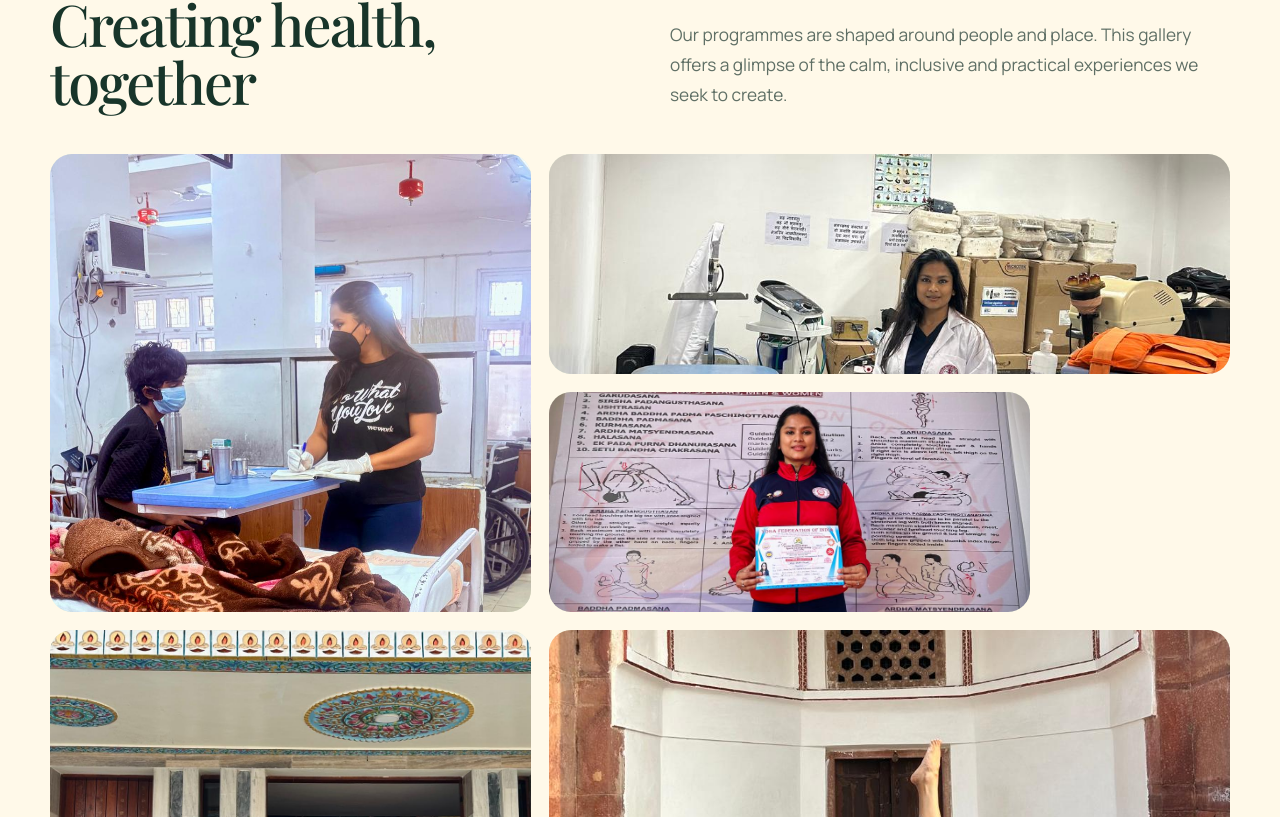
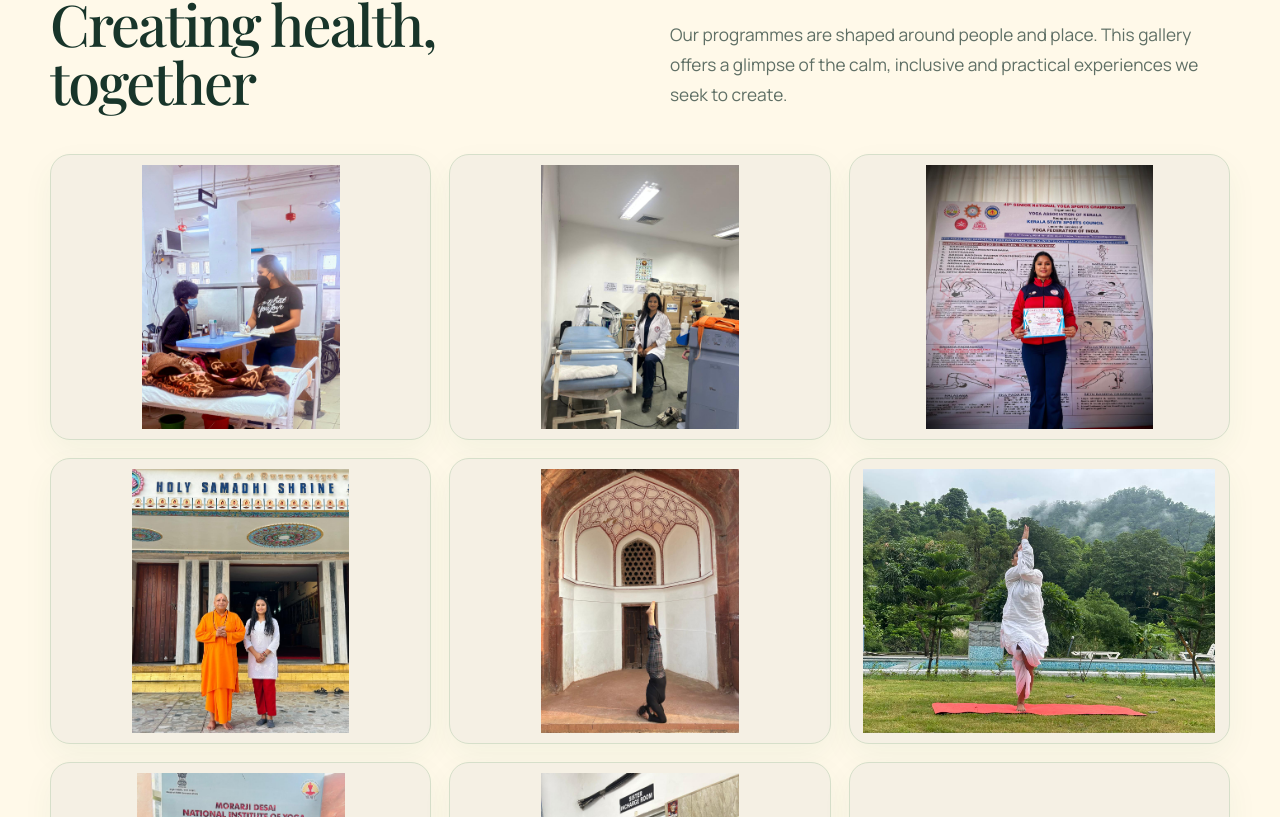
Before and after one commit to nitinkumarmail-cpu/yoga-wellness-website, a Next.js app: page /gallery in a window 1280 px wide. Shown: the part 563-1380 px from the top of the page. Built offline with nearby package versions, Linux system fonts and the light colour scheme.

Commit message:
Add full image gallery lightbox

```diff
--- a/app/gallery/page.tsx
+++ b/app/gallery/page.tsx
@@ -1,8 +1,8 @@
 import type { Metadata } from "next";
-import Image from "next/image";
 import Link from "next/link";
 import { ArrowRight } from "lucide-react";
 import { CTA, PageHero } from "@/components/ui";
+import { GalleryLightbox } from "@/components/gallery-lightbox";
 import { galleryItems } from "@/lib/site";
 
 export const metadata: Metadata = {
@@ -34,18 +34,7 @@ export default function Page() {
             </p>
           </div>
 
-          <div className="gallery-grid">
-            {galleryItems.map((item, index) => (
-              <figure className={"gallery-item gallery-item-" + (index + 1)} key={item.src}>
-                <Image
-                  src={item.src}
-                  alt={item.alt}
-                  fill
-                  sizes="(max-width: 700px) 100vw, (max-width: 1100px) 50vw, 40vw"
-                />
-              </figure>
-            ))}
-          </div>
+          <GalleryLightbox items={galleryItems} />
 
           <div className="gallery-contact">
             <div>
--- a/app/globals.css
+++ b/app/globals.css
@@ -82,12 +82,27 @@
 
 .gallery-intro{display:grid;grid-template-columns:1fr 1fr;gap:60px;align-items:end;margin-bottom:44px}
 .gallery-intro .title{margin:.4rem 0 0}
-.gallery-grid{display:grid;grid-template-columns:repeat(12,1fr);grid-auto-rows:220px;gap:18px}
-.gallery-item{position:relative;grid-column:span 5;margin:0;overflow:hidden;border-radius:22px;background:var(--sage)}
-.gallery-item:nth-child(3n+2){grid-column:span 7}
-.gallery-item:nth-child(1),.gallery-item:nth-child(4){grid-row:span 2}
-.gallery-item img{object-fit:cover;transition:transform .55s}
-.gallery-item:hover img{transform:scale(1.035)}
+.gallery-grid{display:grid;grid-template-columns:repeat(3,minmax(0,1fr));gap:18px}
+.gallery-thumbnail{position:relative;aspect-ratio:4/3;overflow:hidden;border:1px solid var(--line);border-radius:20px;background:#f5f0e4;cursor:zoom-in;box-shadow:0 12px 32px #145b3a0d}
+.gallery-thumbnail img{object-fit:contain;padding:10px;transition:transform .35s}
+.gallery-thumbnail-hint{position:absolute;left:50%;bottom:14px;z-index:1;min-width:max-content;padding:8px 13px;border-radius:999px;background:#102e21e8;color:white;font-size:.72rem;font-weight:800;letter-spacing:.06em;text-transform:uppercase;opacity:0;transform:translate(-50%,7px);transition:.2s}
+.gallery-thumbnail:hover img,.gallery-thumbnail:focus-visible img{transform:scale(1.025)}
+.gallery-thumbnail:hover .gallery-thumbnail-hint,.gallery-thumbnail:focus-visible .gallery-thumbnail-hint{opacity:1;transform:translate(-50%,0)}
+.gallery-thumbnail:focus-visible{outline:4px solid var(--saffron);outline-offset:4px}
+.gallery-lightbox-overlay{position:fixed;inset:0;z-index:100;background:#04110cea;backdrop-filter:blur(8px);animation:gallery-fade-in .2s ease-out}
+.gallery-lightbox{position:fixed;inset:3vh 3vw;z-index:101;display:grid;place-items:center;outline:none}
+.gallery-lightbox-image{position:relative;width:100%;height:100%;min-height:0}
+.gallery-lightbox-image img{object-fit:contain}
+.gallery-lightbox-control{position:absolute;display:grid;width:52px;height:52px;place-items:center;border:1px solid #ffffff75;border-radius:50%;background:#0f2d22d9;color:white;cursor:pointer;transition:.2s}
+.gallery-lightbox-control:hover,.gallery-lightbox-control:focus-visible{background:var(--sun);color:var(--green);outline:none;transform:scale(1.05)}
+.gallery-lightbox-control svg{width:25px;height:25px}
+.gallery-lightbox-previous{left:12px;top:50%;transform:translateY(-50%)}
+.gallery-lightbox-previous:hover,.gallery-lightbox-previous:focus-visible{transform:translateY(-50%) scale(1.05)}
+.gallery-lightbox-next{right:12px;top:50%;transform:translateY(-50%)}
+.gallery-lightbox-next:hover,.gallery-lightbox-next:focus-visible{transform:translateY(-50%) scale(1.05)}
+.gallery-lightbox-close{right:12px;top:12px}
+.gallery-lightbox-count{position:absolute;left:50%;bottom:8px;margin:0;padding:7px 13px;border-radius:999px;background:#0f2d22d9;color:white;font-size:.82rem;font-weight:800;transform:translateX(-50%)}
+@keyframes gallery-fade-in{from{opacity:0}to{opacity:1}}
 .gallery-contact{display:flex;align-items:center;justify-content:space-between;gap:32px;margin-top:48px;padding:34px 38px;border-radius:22px;background:var(--sun)}
 .gallery-contact h2{margin:.35rem 0 0;font-size:clamp(1.8rem,3vw,3rem)}
 
@@ -111,5 +126,5 @@
 .founder-signoff{color:var(--green)!important;font-family:var(--font-serif);font-size:1.6rem;font-weight:700}
 
 @media(max-width:1050px){.menu-btn{display:flex}.gallery-preview-grid{grid-template-columns:1fr 1fr;grid-template-rows:300px 300px}.founder-layout{grid-template-columns:1fr}.founder-profile{position:static}.founder-profile dl{grid-template-columns:repeat(3,1fr)}}
-@media(max-width:800px){.page-hero-with-image{padding:36px 0 52px}.page-hero-grid{grid-template-columns:1fr}.page-hero-image{min-height:390px;grid-row:1}.content-image{min-height:440px}.personal-feature .title{white-space:normal}.gallery-preview-heading,.gallery-contact{display:grid;align-items:start}.gallery-preview-grid{grid-template-columns:1fr 1fr;grid-template-rows:240px 240px}.gallery-intro{grid-template-columns:1fr;gap:10px}.gallery-grid{grid-auto-rows:240px}.gallery-item,.gallery-item:nth-child(3n+2){grid-column:span 6}.gallery-item:nth-child(1),.gallery-item:nth-child(4){grid-row:span 1}.founder-profile dl{grid-template-columns:1fr}}
-@media(max-width:560px){body{padding-bottom:78px}.mobile-menu{height:calc(100dvh - 68px);padding-inline:18px}.page-hero-image{min-height:320px;border-radius:20px}.content-image{min-height:320px;border-radius:18px}.gallery-preview-grid{grid-template-columns:1fr;grid-template-rows:repeat(4,240px)}.gallery-grid{grid-template-columns:1fr;grid-auto-rows:320px}.gallery-item,.gallery-item:nth-child(3n+2){grid-column:1}.gallery-contact{padding:28px 24px}.founder-profile{padding:18px 24px 28px}.founder-photo{min-height:390px;margin:0 -10px 24px}.founder-story{font-size:1rem}.founder-story blockquote{margin:30px 0;padding:22px 24px}}
+@media(max-width:800px){.page-hero-with-image{padding:36px 0 52px}.page-hero-grid{grid-template-columns:1fr}.page-hero-image{min-height:390px;grid-row:1}.content-image{min-height:440px}.personal-feature .title{white-space:normal}.gallery-preview-heading,.gallery-contact{display:grid;align-items:start}.gallery-preview-grid{grid-template-columns:1fr 1fr;grid-template-rows:240px 240px}.gallery-intro{grid-template-columns:1fr;gap:10px}.gallery-grid{grid-template-columns:1fr 1fr}.founder-profile dl{grid-template-columns:1fr}}
+@media(max-width:560px){body{padding-bottom:78px}.mobile-menu{height:calc(100dvh - 68px);padding-inline:18px}.page-hero-image{min-height:320px;border-radius:20px}.content-image{min-height:320px;border-radius:18px}.gallery-preview-grid{grid-template-columns:1fr;grid-template-rows:repeat(4,240px)}.gallery-grid{grid-template-columns:1fr;gap:14px}.gallery-thumbnail{border-radius:16px}.gallery-thumbnail-hint{display:none}.gallery-lightbox{inset:2vh 8px}.gallery-lightbox-control{width:46px;height:46px}.gallery-lightbox-previous{left:5px}.gallery-lightbox-next{right:5px}.gallery-lightbox-close{right:5px;top:5px}.gallery-contact{padding:28px 24px}.founder-profile{padding:18px 24px 28px}.founder-photo{min-height:390px;margin:0 -10px 24px}.founder-story{font-size:1rem}.founder-story blockquote{margin:30px 0;padding:22px 24px}}
--- /dev/null
+++ b/components/gallery-lightbox.tsx
@@ -0,0 +1,107 @@
+"use client";
+
+import Image from "next/image";
+import * as Dialog from "@radix-ui/react-dialog";
+import { ChevronLeft, ChevronRight, X } from "lucide-react";
+import { useState } from "react";
+
+type GalleryItem = {
+  src: string;
+  title: string;
+  alt: string;
+};
+
+export function GalleryLightbox({ items }: { items: readonly GalleryItem[] }) {
+  const [activeIndex, setActiveIndex] = useState<number | null>(null);
+  const currentIndex = activeIndex ?? 0;
+  const current = items[currentIndex];
+
+  const showPrevious = () => {
+    setActiveIndex((currentIndex - 1 + items.length) % items.length);
+  };
+
+  const showNext = () => {
+    setActiveIndex((currentIndex + 1) % items.length);
+  };
+
+  return (
+    <Dialog.Root
+      open={activeIndex !== null}
+      onOpenChange={(open) => !open && setActiveIndex(null)}
+    >
+      <div className="gallery-grid" aria-label="CFIW wellness photographs">
+        {items.map((item, index) => (
+          <Dialog.Trigger asChild key={item.src}>
+            <button
+              className="gallery-thumbnail"
+              type="button"
+              aria-label={`Open photograph ${index + 1} of ${items.length}`}
+              onClick={() => setActiveIndex(index)}
+            >
+              <Image
+                src={item.src}
+                alt={item.alt}
+                fill
+                sizes="(max-width: 700px) 100vw, (max-width: 1100px) 50vw, 33vw"
+              />
+              <span className="gallery-thumbnail-hint" aria-hidden="true">
+                View full image
+              </span>
+            </button>
+          </Dialog.Trigger>
+        ))}
+      </div>
+
+      <Dialog.Portal>
+        <Dialog.Overlay className="gallery-lightbox-overlay" />
+        <Dialog.Content
+          className="gallery-lightbox"
+          aria-describedby={undefined}
+          onKeyDown={(event) => {
+            if (event.key === "ArrowLeft") showPrevious();
+            if (event.key === "ArrowRight") showNext();
+          }}
+        >
+          <Dialog.Title className="sr-only">{current.title}</Dialog.Title>
+          <div className="gallery-lightbox-image">
+            <Image
+              src={current.src}
+              alt={current.alt}
+              fill
+              priority
+              sizes="94vw"
+            />
+          </div>
+          <p className="gallery-lightbox-count" aria-live="polite">
+            {currentIndex + 1} / {items.length}
+          </p>
+          <button
+            className="gallery-lightbox-control gallery-lightbox-previous"
+            type="button"
+            aria-label="View previous photograph"
+            onClick={showPrevious}
+          >
+            <ChevronLeft aria-hidden="true" />
+          </button>
+          <button
+            className="gallery-lightbox-control gallery-lightbox-next"
+            type="button"
+            aria-label="View next photograph"
+            onClick={showNext}
+          >
+            <ChevronRight aria-hidden="true" />
+          </button>
+          <Dialog.Close asChild>
+            <button
+              className="gallery-lightbox-control gallery-lightbox-close"
+              type="button"
+              aria-label="Close full photograph"
+            >
+              <X aria-hidden="true" />
+            </button>
+          </Dialog.Close>
+        </Dialog.Content>
+      </Dialog.Portal>
+    </Dialog.Root>
+  );
+}
```
